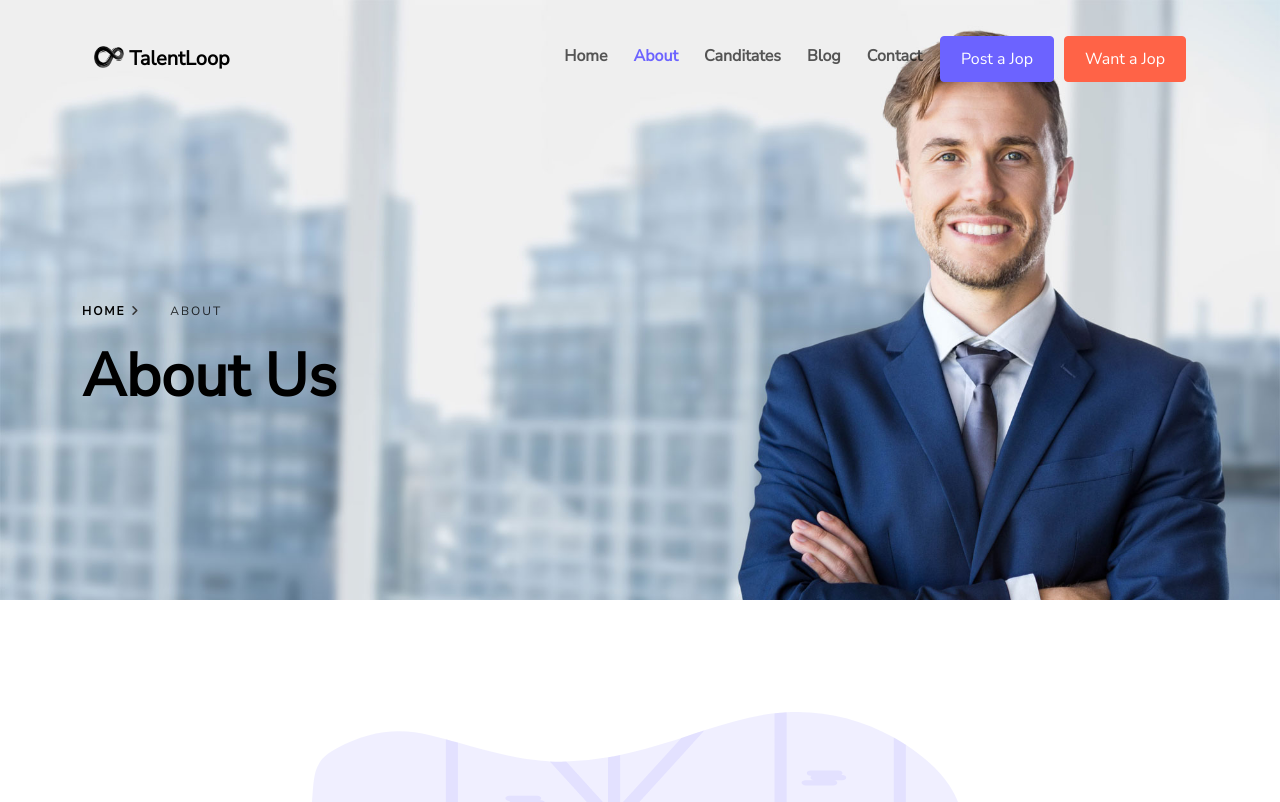
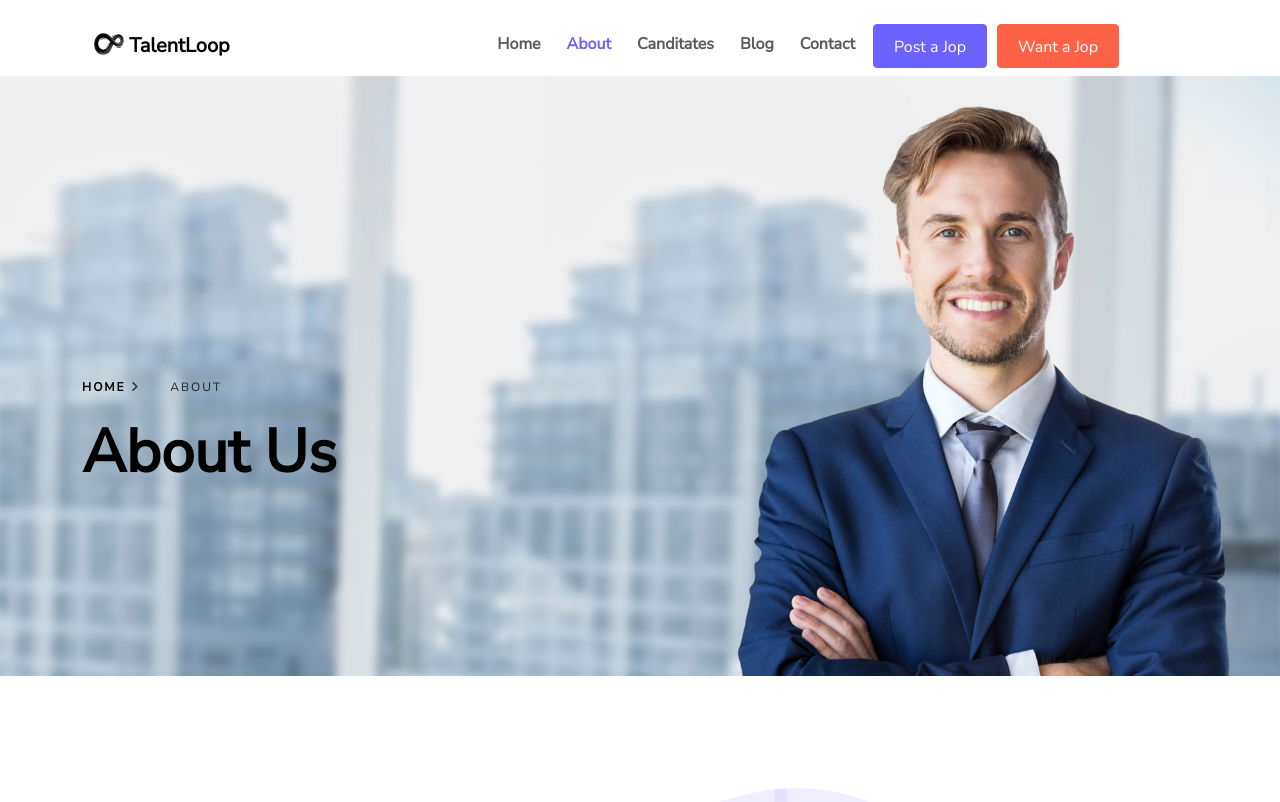
Before and after one commit to lobna0-0/TalentLoop, an Angular app: page /about in a window 1280 px wide. Shown: the top 802 px of the page. Built offline with nearby package versions, Linux system fonts and the light colour scheme.

Commit message:
revert: Implement a sticky navbar with dynamic scrolling and style updates

```diff
--- a/src/app/navbar/navbar.component.css
+++ b/src/app/navbar/navbar.component.css
@@ -1,34 +1,43 @@
-.nav {
-    background: transparent;
-    transition: background-color 0.3s ease;
-    position: absolute;
-    top: 20px;
-    left: 0;
-    right: 0;
-    z-index: 3;
+.navbar {
+    margin-right: 6%;
+    background-color: transparent !important;
 }
 
-.nav.sticky {
-    position: fixed;
-    top: 0;
-    width: 100%;
-    background-color: white;
-    z-index: 1000;
-    box-shadow: 0 2px 5px rgba(0, 0, 0, 0.1);
-    transition: background-color 0.3s ease;
+
+/* .nav.sticky{
+  background-color: white !important;
+  position: sticky !important;
+  top: 300 !important;
+  z-index: 1000000 !important;
+} */
+
+.main-link {
+    font-weight: bolder;
+}
+
+@media (max-width: 426px) {
+    .show {
+        display: block;
+        background-color: white;
+        width: 300px;
+        height: 320px;
+        border-radius: 4px;
+        z-index: 20000;
+        padding: 10px;
+        transition: 0s !important;
+    }
+    .show ul .post {
+        margin-bottom: 5px;
+    }
+}
+
+.nav .container .collapse ul li {
+    margin-left: 10px;
 }
 
 .nav .navbar-brand {
     font-weight: bold;
     font-size: 20px;
-}
-
-.main-link {
-    font-weight: bolder;
-}
-
-.nav .container .collapse ul li {
-    margin-left: 10px;
 }
 
 .nav .nav-link.active {
@@ -40,17 +49,11 @@
 }
 
 .nav .nav-link.post {
-    padding: 10px 20px;
+    padding-top: 10px;
+    padding-left: 20px;
+    padding-right: 20px;
     border: 1px solid var(--main-button-background-color);
     background-color: var(--main-button-background-color);
-    border-radius: 4px;
-    color: white;
-}
-
-.nav .nav-link.want {
-    padding: 10px 20px;
-    border: 1px solid var(--sub-button-background-color);
-    background-color: var(--sub-button-background-color);
     border-radius: 4px;
     color: white;
 }
@@ -60,23 +63,12 @@
     color: white !important;
 }
 
-@media (max-width: 991px) {
-    .nav {
-        background-color: rgba(255, 255, 255, 0.8);
-        top: 0;
-    }
-    .nav .nav-link.post,
-    .nav .nav-link.want {
-        margin-top: 10px;
-        margin-right: 10px;
-    }
+.nav .nav-link.want {
+    padding-top: 10px;
+    padding-left: 20px;
+    padding-right: 20px;
+    border: 1px solid var(--sub-button-background-color);
+    background-color: var(--sub-button-background-color);
+    border-radius: 4px;
+    color: white;
 }
-
-@media (max-width: 426px) {
-    .navbar-toggler {
-        border: none;
-    }
-    .nav-item {
-        margin-bottom: 10px;
-    }
-}
--- a/src/app/navbar/navbar.component.html
+++ b/src/app/navbar/navbar.component.html
@@ -1,33 +1,33 @@
-<div class="nav" [class.sticky]="isSticky">
-  <div class="container py-2">
-    <nav class="navbar navbar-expand-lg">
+<div class="nav">
+  <div class="container pt-3">
+    <nav class="navbar navbar-expand-lg ">
       <div class="container-fluid">
         <a class="navbar-brand" href="#"><img src="apple-touch-icon.png" alt="Logo" width="30" height="24" class="d-inline-block align-text-top"> TalentLoop</a>
         <button class="navbar-toggler" type="button" data-bs-toggle="collapse" data-bs-target="#navbarSupportedContent" aria-controls="navbarSupportedContent" aria-expanded="false" aria-label="Toggle navigation">
           <span class="navbar-toggler-icon"></span>
         </button>
-        <div class="collapse navbar-collapse d-lg-flex justify-content-end" id="navbarSupportedContent">
+        <div class="collapse navbar-collapse  d-lg-flex justify-content-end" id="navbarSupportedContent">
           <ul class="navbar-nav ms-auto mb-2 mb-lg-0">
             <li class="nav-item">
               <a class="nav-link main-link active" aria-current="page" routerLink="/" routerLinkActive="active" [routerLinkActiveOptions]="{ exact: true }">Home</a>
             </li>
             <li class="nav-item">
-              <a class="nav-link main-link" routerLink="/about" routerLinkActive="active">About</a>
+              <a class="nav-link main-link" routerLink="/about"  routerLinkActive="active">About</a>
             </li>
             <li class="nav-item">
-              <a class="nav-link main-link" routerLink="/canditates" routerLinkActive="active">Canditates</a>
+              <a class="nav-link main-link" routerLink="/canditates"  routerLinkActive="active">Canditates</a>
             </li>
             <li class="nav-item">
-              <a class="nav-link main-link"routerLink="/blog" routerLinkActive="active">Blog</a>
+              <a class="nav-link main-link"routerLink="/blog"  routerLinkActive="active">Blog</a>
             </li>
             <li class="nav-item">
-              <a class="nav-link main-link" routerLink="/contact" routerLinkActive="active">Contact</a>
+              <a class="nav-link main-link" routerLink="/contact"  routerLinkActive="active">Contact</a>
             </li>
             <li class="nav-item">
-              <a class="nav-link post" routerLink="/Post-a-jop" routerLinkActive="active">Post a Jop</a>
+              <a class="nav-link post" routerLink="/Post-a-jop"  routerLinkActive="active">Post a Jop</a>
             </li>
             <li class="nav-item">
-              <a class="nav-link want" routerLink="/want-a-jop" routerLinkActive="active">Want a Jop</a>
+              <a class="nav-link want" routerLink="/want-a-jop"  routerLinkActive="active">Want a Jop</a>
             </li>
           </ul>
         </div>
--- a/src/app/navbar/navbar.component.ts
+++ b/src/app/navbar/navbar.component.ts
@@ -1,21 +1,10 @@
-import { Component, HostListener, OnInit } from '@angular/core';
+import { Component, HostListener } from '@angular/core';
 
 @Component({
   selector: 'app-navbar',
   templateUrl: './navbar.component.html',
   styleUrl: './navbar.component.css'
 })
+export class NavbarComponent {
 
-export class NavbarComponent implements OnInit {
-  isSticky = false;
-
-  headerHeight = 600;
-
-  @HostListener('window:scroll', [])
-  onWindowScroll() {
-    const scrollPosition = window.pageYOffset || document.documentElement.scrollTop;
-    this.isSticky = scrollPosition > this.headerHeight;
-  }
-
-  ngOnInit(): void {}
 }
```
